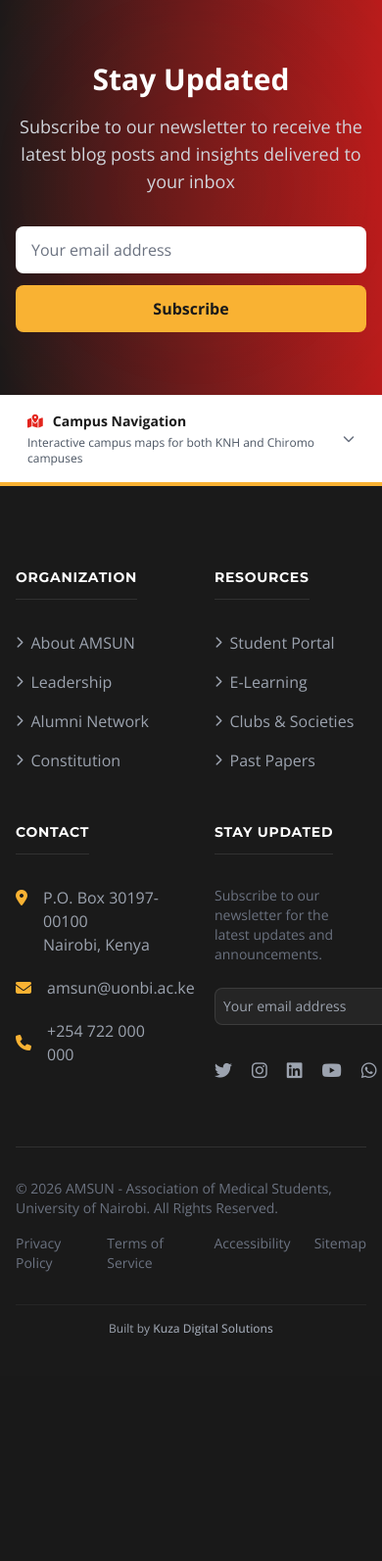
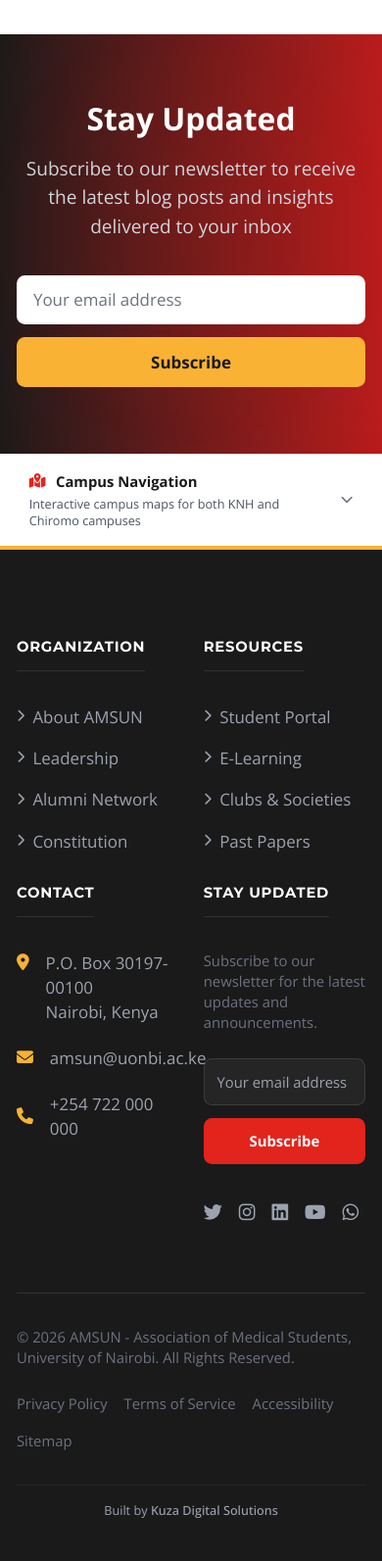
Before and after one commit to Joel-Masiaga/amsun-website-updated, a Django app: page /blogs/ in a window 390 px wide. Shown: the part 1094-2687 px from the top of the page at 98% size. Before the commit the page ends 2457 px from the top, so only its background shows below. Run offline with Django 5.2, Linux system fonts and the light colour scheme; data that the repository does not hold is empty; parts of the project's set-up code (start-up, migrations or seed data) failed here and were passed over; some libraries are stand-ins or nearby versions; some web fonts are replaced.

Commit message:
Enhance responsiveness and accessibility in base.html with media queries and layout adjustments

```diff
--- a/amsun/core/templates/core/base.html
+++ b/amsun/core/templates/core/base.html
@@ -158,6 +158,28 @@
             .hero-height {
                 height: 90vh;
                 min-height: 500px;
+            }
+        }
+
+        @media (max-width: 640px) {
+            html {
+                font-size: 106%;
+            }
+
+            .text-[10px] {
+                font-size: 11px !important;
+            }
+
+            .text-[9px] {
+                font-size: 10px !important;
+            }
+
+            .text-[8px] {
+                font-size: 9px !important;
+            }
+
+            .text-[11px] {
+                font-size: 12px !important;
             }
         }
     </style>
@@ -418,7 +440,7 @@
 
     <footer class="bg-amsun-black text-white pt-20 pb-10 border-t-4 border-amsun-gold relative">
         <div class="container mx-auto px-4">
-            <div class="grid grid-cols-2 lg:grid-cols-4 gap-12 text-base">
+            <div class="grid grid-cols-2 md:grid-cols-2 lg:grid-cols-4 gap-6 lg:gap-12 text-base">
                 <div>
                     <h4
                         class="text-white font-display font-bold mb-8 uppercase tracking-wider text-sm border-b border-white/10 pb-3 inline-block">
@@ -484,13 +506,13 @@
                         Stay Updated</h4>
                     <p class="text-sm text-gray-500 mb-6">Subscribe to our newsletter for the latest updates and
                         announcements.</p>
-                    <form class="flex gap-3 mb-8">
+                    <form class="flex flex-col sm:flex-row gap-3 mb-8">
                         <input type="email" placeholder="Your email address"
-                            class="flex-grow bg-white/5 border border-white/10 rounded-lg px-2 py-2 text-sm focus:outline-none focus:border-amsun-red focus:ring-2 focus:ring-amsun-red/20">
+                            class="w-full sm:flex-grow bg-white/5 border border-white/10 rounded-lg px-3 py-3 text-sm focus:outline-none focus:border-amsun-red focus:ring-2 focus:ring-amsun-red/20">
                         <button
-                            class="bg-amsun-red text-white px-3 py-2 rounded-lg text-sm font-bold hover:bg-white hover:text-amsun-red transition-all duration-300">Subscribe</button>
+                            class="w-full sm:w-auto bg-amsun-red text-white px-4 py-3 rounded-lg text-sm font-bold hover:bg-white hover:text-amsun-red transition-all duration-300">Subscribe</button>
                     </form>
-                    <div class="flex gap-5">
+                    <div class="flex flex-wrap gap-4">
                         <a href="#"
                             class="text-gray-400 hover:text-white transition-all duration-300 transform hover:scale-110 hover:text-amsun-red"><i
                                 class="fab fa-twitter text-lg"></i></a>
@@ -511,9 +533,9 @@
             </div>
 
             <div
-                class="mt-16 pt-8 border-t border-white/10 flex flex-col lg:flex-row justify-between items-center text-sm text-gray-500">
-                <p>© 2026 AMSUN - Association of Medical Students, University of Nairobi. All Rights Reserved.</p>
-                <div class="flex gap-6 mt-4 lg:mt-0">
+                class="mt-16 pt-8 border-t border-white/10 flex flex-col gap-4 lg:flex-row justify-between items-start lg:items-center text-sm text-gray-500">
+                <p class="max-w-full">© 2026 AMSUN - Association of Medical Students, University of Nairobi. All Rights Reserved.</p>
+                <div class="flex flex-wrap gap-4 mt-2 lg:mt-0">
                     <a href="#" class="hover:text-white transition-colors">Privacy Policy</a>
                     <a href="#" class="hover:text-white transition-colors">Terms of Service</a>
                     <a href="#" class="hover:text-white transition-colors">Accessibility</a>
```
